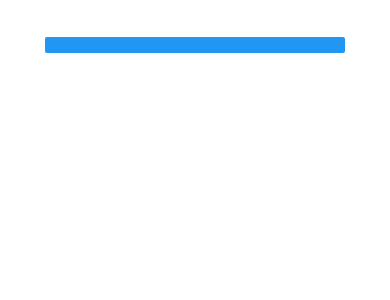
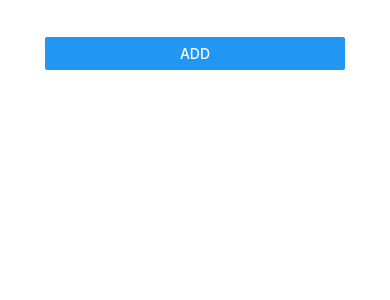
Before and after one commit to shakimharris/react-native-finder2, a React Native app: screen / in a window 390 px wide. Shown: the top 300 px of the page. Built offline with nearby package versions, Linux system fonts and the light colour scheme.

Commit message:
added button title

```diff
--- a/App.js
+++ b/App.js
@@ -22,7 +22,7 @@ placeNameChangedHandler = val => {
         placeHolder="An awesome app built by Shakim"
         value={this.state.placeName}
         onChangeText={this.state.placeNameChangedHandler} />
-        <Button />
+        <Button title="Add" />
       </View>
       </View>
     );
```
